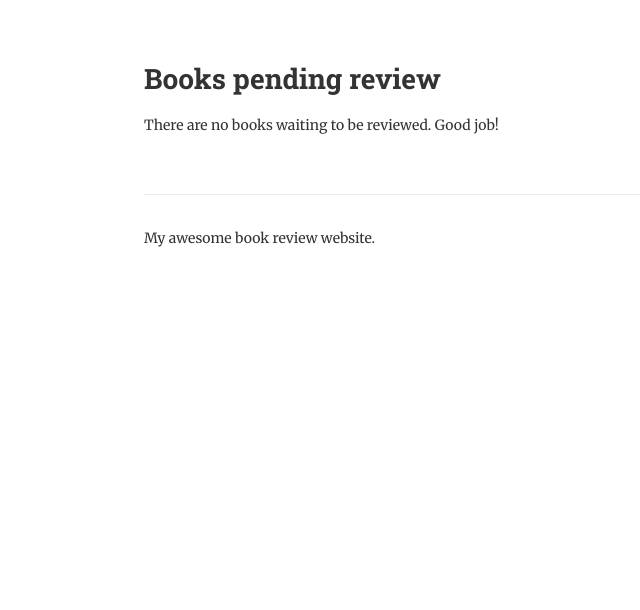
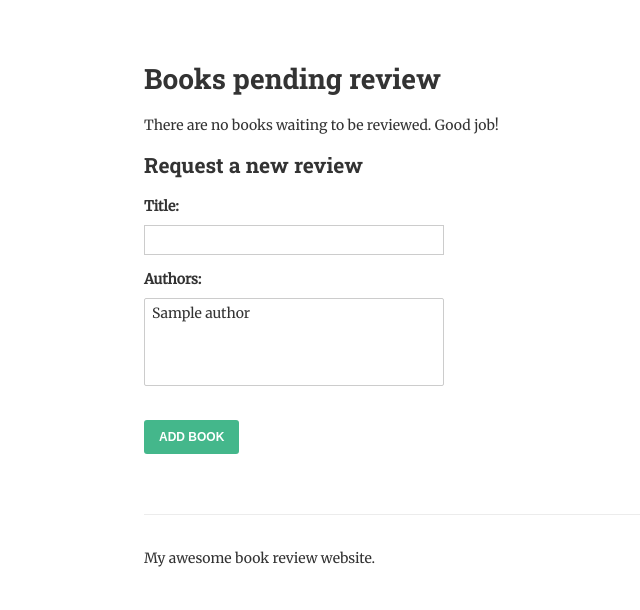
Before and after one commit to mshahomar/readit, a Django app: page /review/ in a window 1280 px wide. Shown: the part 190-800 px from the top of the page, without its empty margins (46-686 px from the left). Run offline with Django 3.2, Linux system fonts and the light colour scheme; tables that the repository leaves empty hold one stand-in row (values such as "Sample post").

Commit message:
Add ModelForm for creating new book review requests

```diff
--- a/books/forms.py
+++ b/books/forms.py
@@ -1,4 +1,5 @@
 from django import forms
+from .models import Book
 
 
 class ReviewForm(forms.Form):
@@ -18,3 +19,10 @@ class ReviewForm(forms.Form):
             'min_length':'Please write at least 300 characters (you have written %(show_value)s)'
         },
     )
+
+
+class BookForm(forms.ModelForm):
+    """Form adding a new book to be reviewed"""
+    class Meta:
+        model = Book
+        fields = ['title', 'authors']
--- a/books/templates/books/book_detail.html
+++ b/books/templates/books/book_detail.html
@@ -4,7 +4,7 @@
         By {% for author in book.authors.all %}<a href="{% url 'author-detail' author.pk %}">{{ author.name }}, </a>{% endfor %}
     </p>
     {% if book.is_favourite %}
-        <p class="highlight">favourite</p>
+        <span class="highlight">favourite</span>
     {% endif %}
     <p>{{ book.review|linebreaks }}</p>
 </div>
--- a/books/templates/books/list.html
+++ b/books/templates/books/list.html
@@ -5,11 +5,7 @@
 {% block content %}
     <h1>{{ books.count|apnumber|capfirst  }} book{{ books.count|pluralize }}</h1>
     {% for book in books %}
-        <h2>{{ book.title }} by {{ book.list_authors }}</h2>
-        {% if book.is_favourite %}
-            <span class="highlight">favourite</span>
-        {% endif %}
-        <p>{{ book.review }}</p>
+        {% include "books/book_detail.html" %}
     {% empty %}
         <p>Something wrong! We can't retrieve the review.</p>
     {% endfor %}
--- a/books/templates/books/list_to_review.html
+++ b/books/templates/books/list_to_review.html
@@ -25,4 +25,13 @@
 	{% else %}
 		<p>There are no books waiting to be reviewed.  Good job!</p>
 	{% endif %}
+
+    <h2>Request a new review</h2>
+
+    <form method="post">
+        {% csrf_token %}
+        {{ form.as_p }}
+        <input type="submit" value="Add Book">
+    </form>
+
 {% endblock %}
--- a/books/views.py
+++ b/books/views.py
@@ -4,7 +4,7 @@ from django.views.generic import DetailView, View
 # from django.http import HttpResponse
 
 from .models import Book, Author
-from .forms import ReviewForm
+from .forms import ReviewForm, BookForm
 
 
 def list_books(request):
@@ -40,11 +40,33 @@ class AuthorDetail(DetailView):
     template_name = "books/author.html"
 
 
-def review_books(request):
-    """List all of the books taht we want to review"""
-    books = Book.objects.filter(date_reviewed__isnull=True).prefetch_related('authors')
-    context = {'books': books, }
-    return render(request, "books/list_to_review.html", context)
+class ReviewList(View):
+    """List all of the books that we want to review"""
+
+    def get(self, request):
+        books = Book.objects.filter(date_reviewed__isnull=True).prefetch_related('authors')
+        context = {
+            'books': books,
+            'form': BookForm,
+        }
+
+        return render(request, "books/list_to_review.html", context)
+
+    def post(self, request):
+        """Savings of new book to be reviewed from list_to_review page"""
+        form = BookForm(request.POST)
+        books = Book.objects.filter(date_reviewed__isnull=True).prefetch_related('authors')
+
+        if form.is_valid():
+            form.save()
+            return redirect('review-books')
+
+        context = {
+            'form': form,
+            'books': books,
+        }
+
+        return render(request, "books/list_to_review.html", context)
 
 
 def review_book(request, pk):
--- a/readit/urls.py
+++ b/readit/urls.py
@@ -17,7 +17,7 @@ from django.contrib import admin
 from django.conf import settings
 
 from books.views import (AuthorDetail, AuthorList, BookDetail,
-                         list_books, review_books, review_book)
+                         list_books, ReviewList, review_book)
 
 urlpatterns = [
     url(r'^admin/', include(admin.site.urls)),
@@ -25,7 +25,7 @@ urlpatterns = [
     url(r'^authors/$', AuthorList.as_view(), name='authors'),
     url(r'^books/(?P<pk>[-\w]+)/$', BookDetail.as_view(), name='book-detail'),
     url(r'^authors/(?P<pk>[-\w]+)/$', AuthorDetail.as_view(), name='author-detail'),
-    url(r'^review/$', review_books, name='review-books'),
+    url(r'^review/$', ReviewList.as_view(), name='review-books'),
     url(r'^review/(?P<pk>\d+)/$', review_book, name='review-book'),
 ]
 
```
